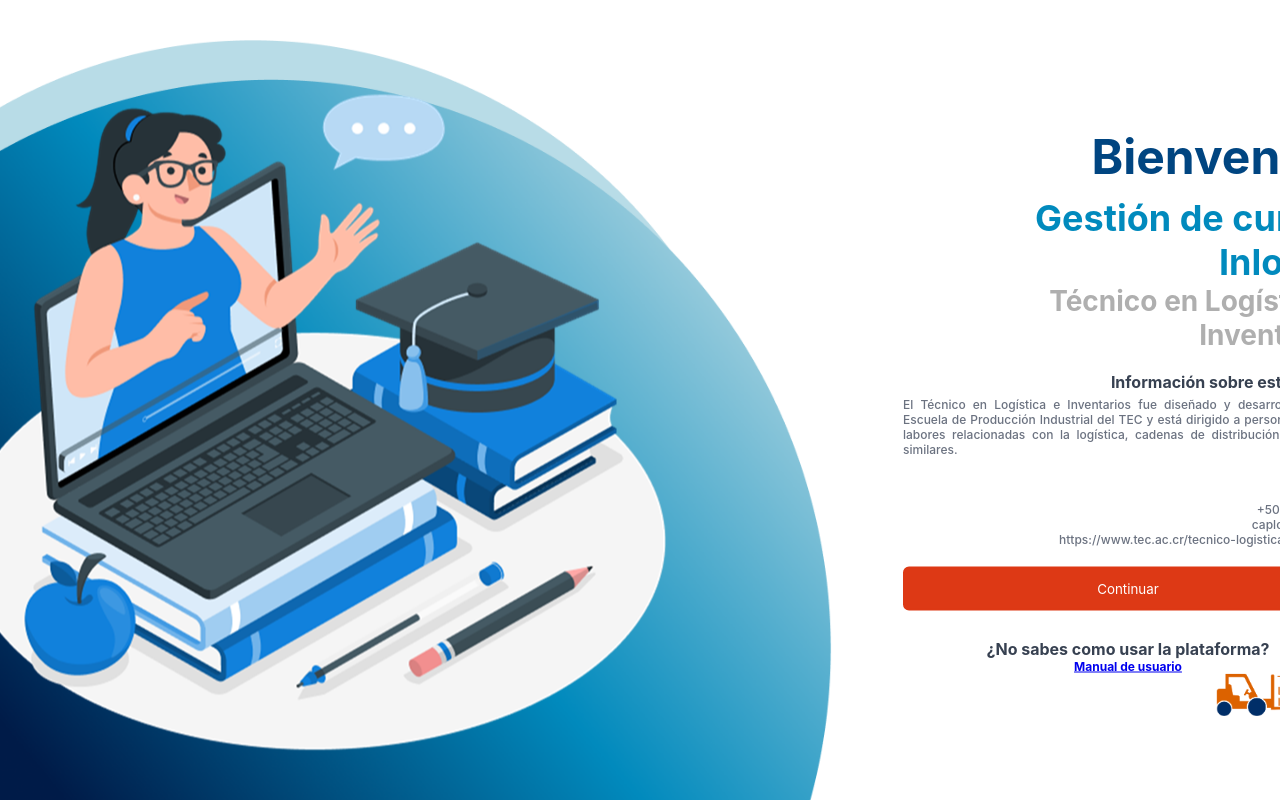
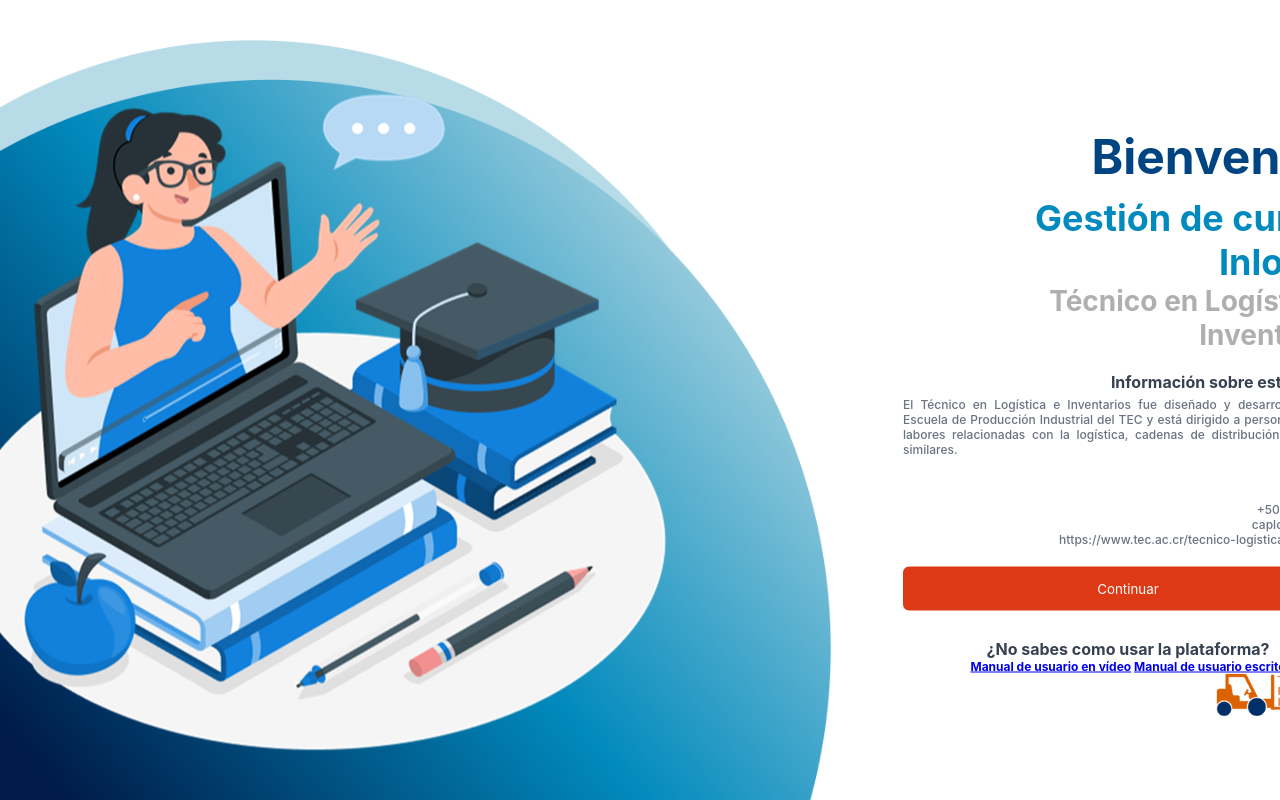
Before and after one commit to aleedca/ProyectoSoftware, a React (Create React App) app in the folder Codigo/client/: page / in a window 1280 px wide. Built offline with nearby package versions, Linux system fonts and the light colour scheme.

Commit message:
Link Manuales de usuario

```diff
--- a/Codigo/client/src/Inicio.jsx
+++ b/Codigo/client/src/Inicio.jsx
@@ -88,7 +88,7 @@ function Inicio() {
               https://www.tec.ac.cr/tecnico-logistica-inventarios</body>
               <button style={{ marginTop: '20px' }} className="btn_naranja" onClick={() => navigate('/login')}>Continuar</button>
               <body style={{ marginTop: '20px',textAlign:"end", fontWeight: 'bold', fontSize: '16px',textAlign: 'center'  }}>¿No sabes como usar la plataforma?</body>
-              <body style={{color: '#018ABD', fontWeight: 'bold', textAlign:'center'}}>  <Link to="" >Manual de usuario</Link></body>
+              <body style={{color: '#018ABD', fontWeight: 'bold', textAlign:'center'}}>  <Link to="https://youtu.be/cT5ME6qtHtc" >Manual de usuario en vídeo</Link> <Link to="https://www.canva.com/design/DAGVTMBIb6Y/zanA1NqshTRJ5xeoeNpLpQ/view?utm_content=DAGVTMBIb6Y&utm_campaign=designshare&utm_medium=link&utm_source=editor" >Manual de usuario escrito</Link></body>
 
               <div>
                 <img style={{ position: "absolute", bottom: '100px', right: 60, zIndex: 10, width: "120px", height:"auto" }} src={logo} alt='Imagen logo' />
```
